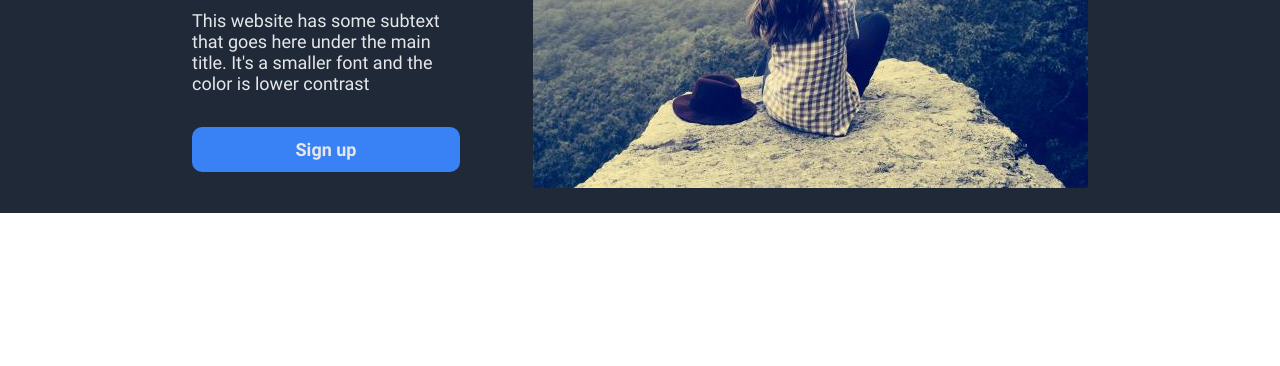
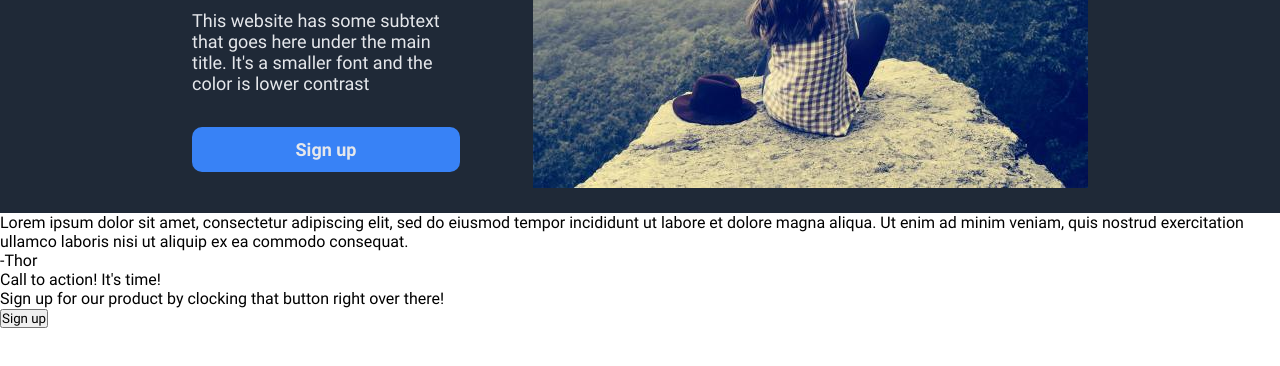
Before and after one commit to Morkie22/KREATIVESTORM-PROJECT, a plain HTML site: page Index.html in a window 1280 px wide. Shown: the part 268-634 px from the top of the page. Drawn offline with Linux system fonts and the light colour scheme.

Commit message:
section three and four html

```diff
--- a/Index.html
+++ b/Index.html
@@ -28,5 +28,18 @@
             <img src="./images/lady_sitting_on_a_rock.jpg" alt="some placeholder picture">
         </div>
     </section>
+
+    <section class="sectionThree">
+        <p class="emphasisParagraph">Lorem ipsum dolor sit amet, consectetur adipiscing elit, sed do eiusmod tempor
+            incididunt ut labore et dolore magna aliqua. Ut enim ad minim veniam, quis nostrud
+            exercitation ullamco laboris nisi ut aliquip ex ea commodo consequat.</p>
+        <p>-Thor</p>
+    </section>
+    <section class="sectionFour">
+        <p>Call to action! It's time!</p>
+        <p>Sign up for our product by clocking that button right over there!</p>
+        <button>Sign up</button>
+    </section>
+    </body>
 </body>
 </html>
```
